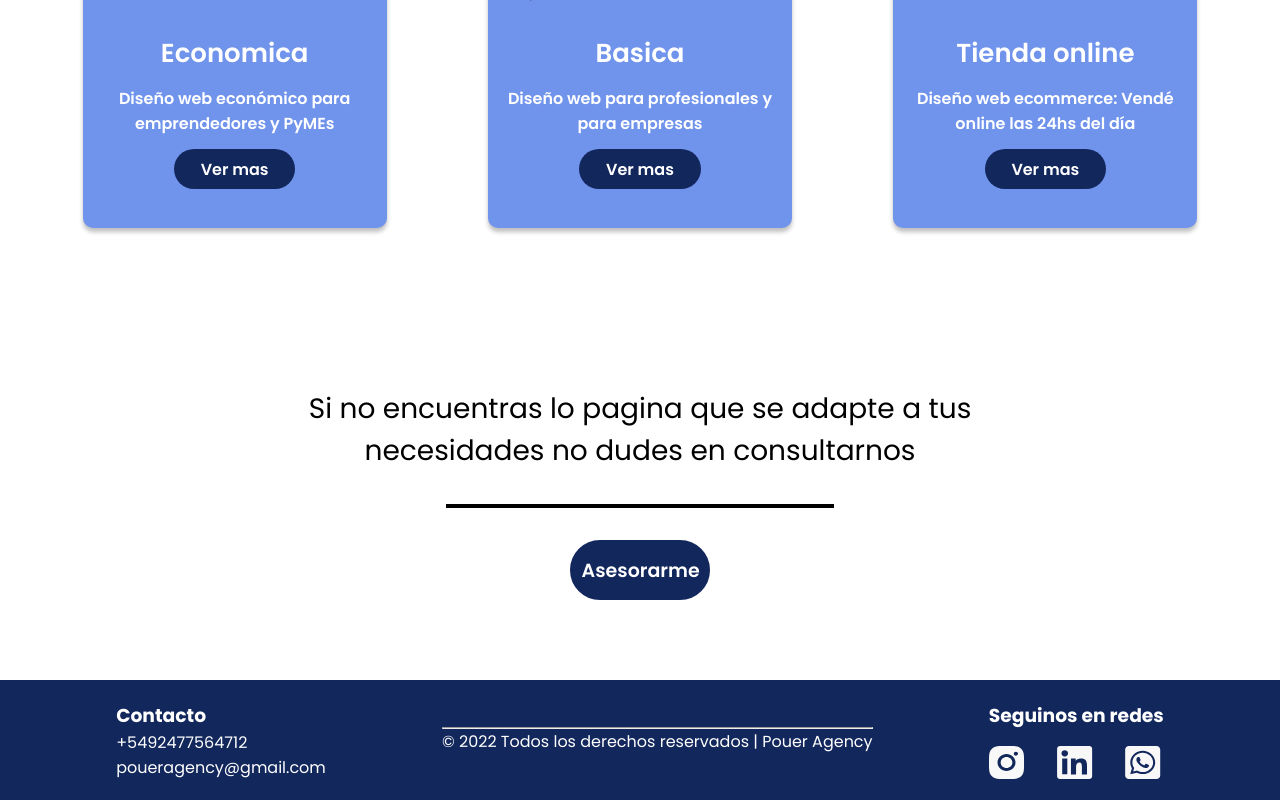
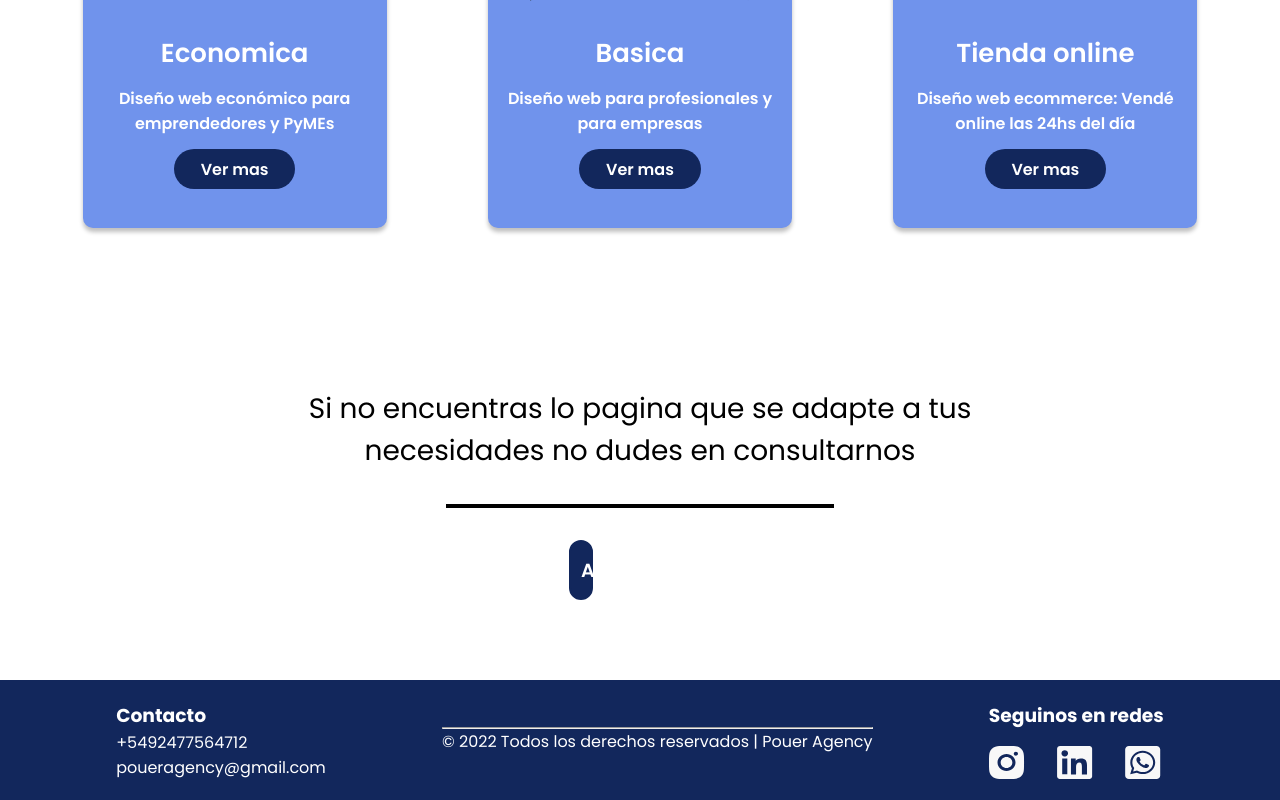
Before and after one commit to Bufalito/agenciaPo-er, a React (Create React App) app in the folder my-agencia-pouer/: page /planes in a window 1280 px wide. Shown: the part 1850-2650 px from the top of the page. Built offline with nearby package versions, Linux system fonts and the light colour scheme.

Commit message:
modal background y navegacion arreglados

```diff
--- a/my-agencia-pouer/src/components/planes/planes.jsx
+++ b/my-agencia-pouer/src/components/planes/planes.jsx
@@ -73,7 +73,9 @@ export default function Planes() {
             <section className={s.sectionAsesorarme}>
                 <h1 className={s.titleAsesorarme}>Si no encuentras lo pagina que se adapte a tus <br /> necesidades no dudes en consultarnos</h1>
                 <hr className={s.hrAsesorarme} />
+                <Link to={'/contacto'}>
                 <button className={s.btnAsesorarme}>Asesorarme</button>
+                </Link>
             </section>
         </>
     )
--- a/my-agencia-pouer/src/components/previewPay/previewPay.module.css
+++ b/my-agencia-pouer/src/components/previewPay/previewPay.module.css
@@ -75,9 +75,9 @@
     height: auto;
     max-height: 90vh;
     position: fixed;
-    /*  background-color: #12275C; */
-    background-image: url("../../images/ModalPay.svg");
-    background-size: cover;
+     background-color: #12275C;
+    /* background-image: url("../../images/ModalPay.svg"); */
+    /* background-size: cover; */
     border-radius: 40px;
     padding: 1em 2em 2em 2em;
     display: grid;
```
